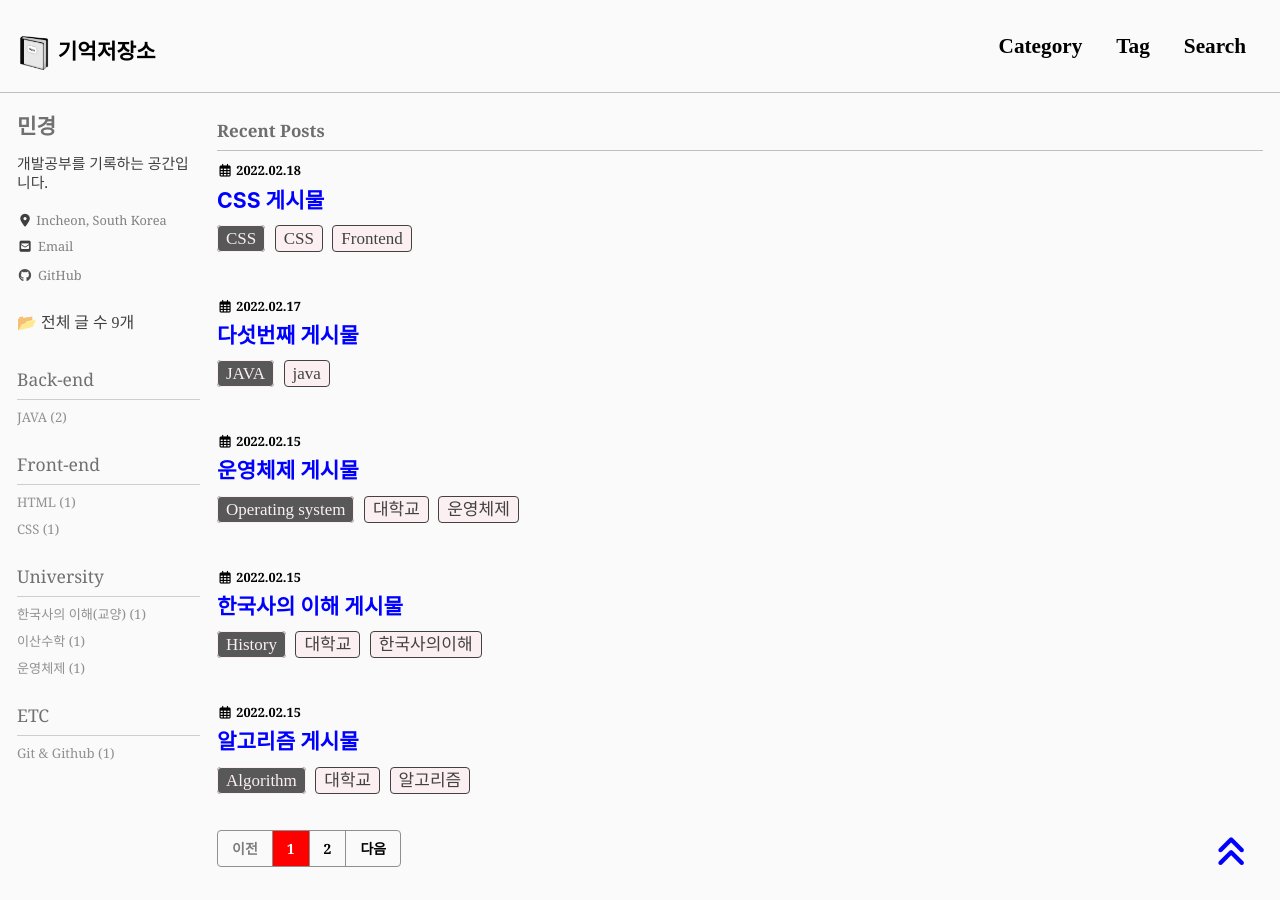
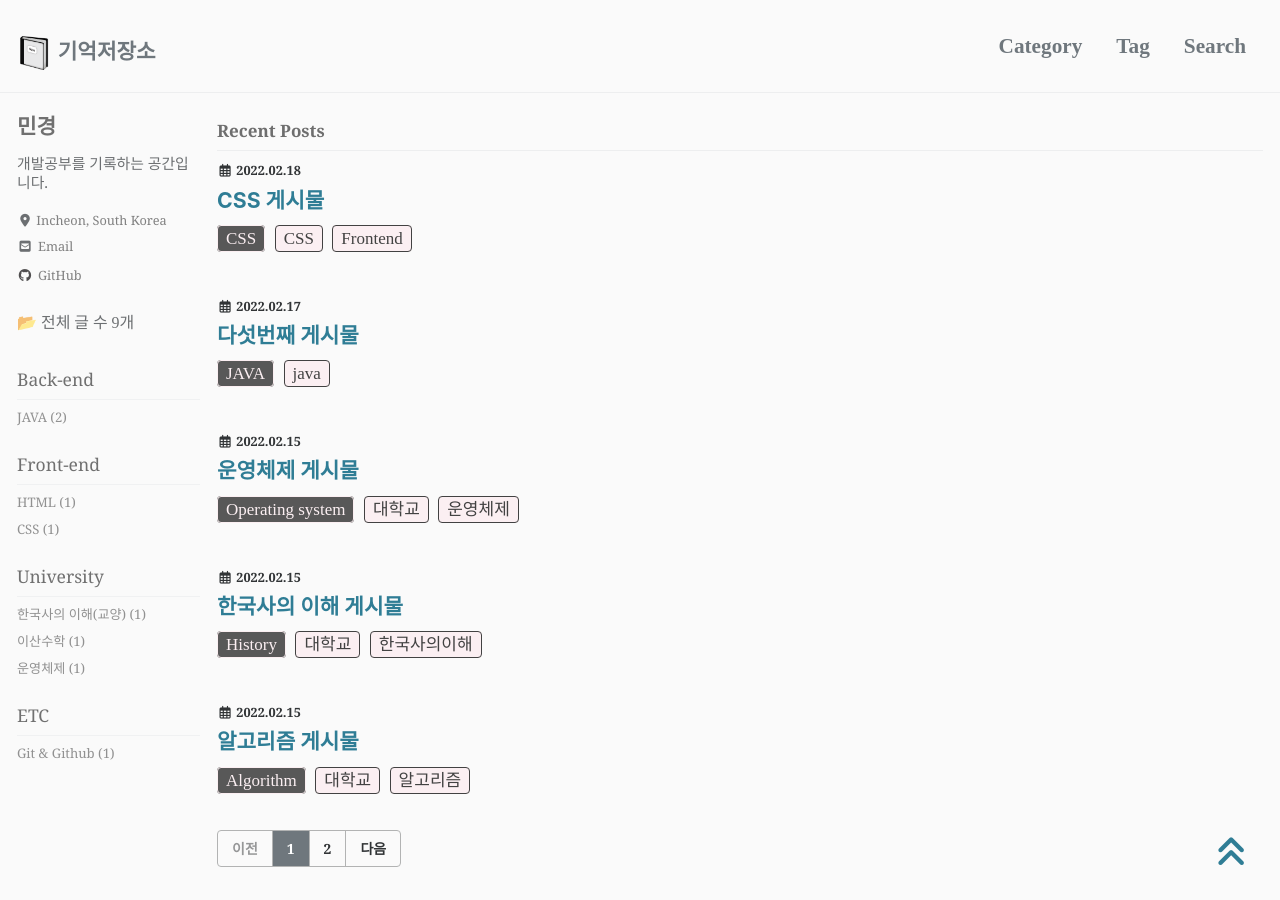
Before and after one commit to wkdalsrud/wkdalsrud.github.io, a Jekyll site: the page built from index.html, in a window 1280 px wide and 900 px high. Built offline with Jekyll 4.4.1, drawn with Linux system fonts in a browser that asks for light colours; cached includes are drawn as plain includes; nearby versions of some CDN libraries; some web fonts are replaced; the list of posts is cut into pages by our own code.

Commit message:
완료 커밋

```diff
--- a/_config.yml
+++ b/_config.yml
@@ -12,7 +12,7 @@
 
 # theme                  : "minimal-mistakes-jekyll"
 # remote_theme           : "mmistakes/minimal-mistakes"
-minimal_mistakes_skin    : "contrast" # "default"  "air", "aqua", "contrast", , "dirt", "neon", "mint", "plum", "sunrise"
+minimal_mistakes_skin    : "default" # "default"  "air", "aqua", "contrast", , "dirt", "neon", "mint", "plum", "sunrise"
 
 # Site Settings
 locale                   : "ko-KR"
```
Also changed, not shown: 3 other files.
